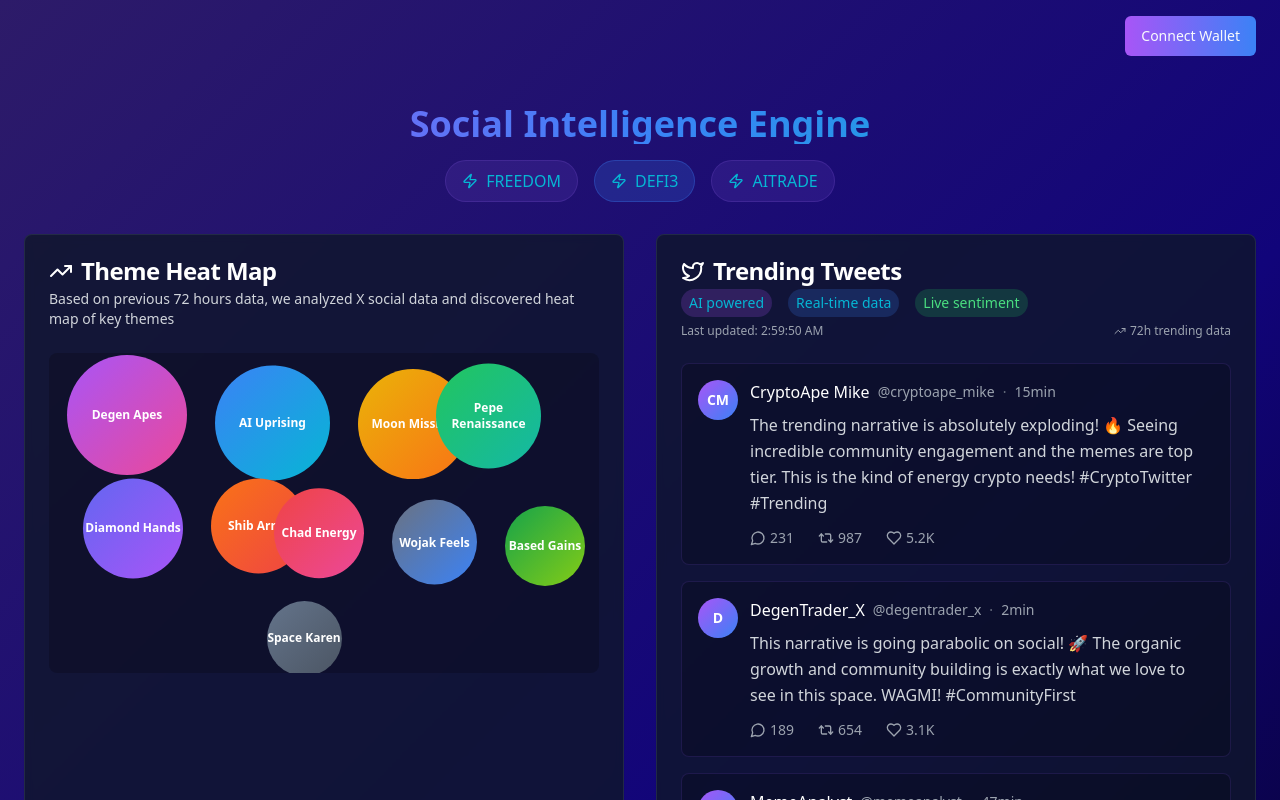
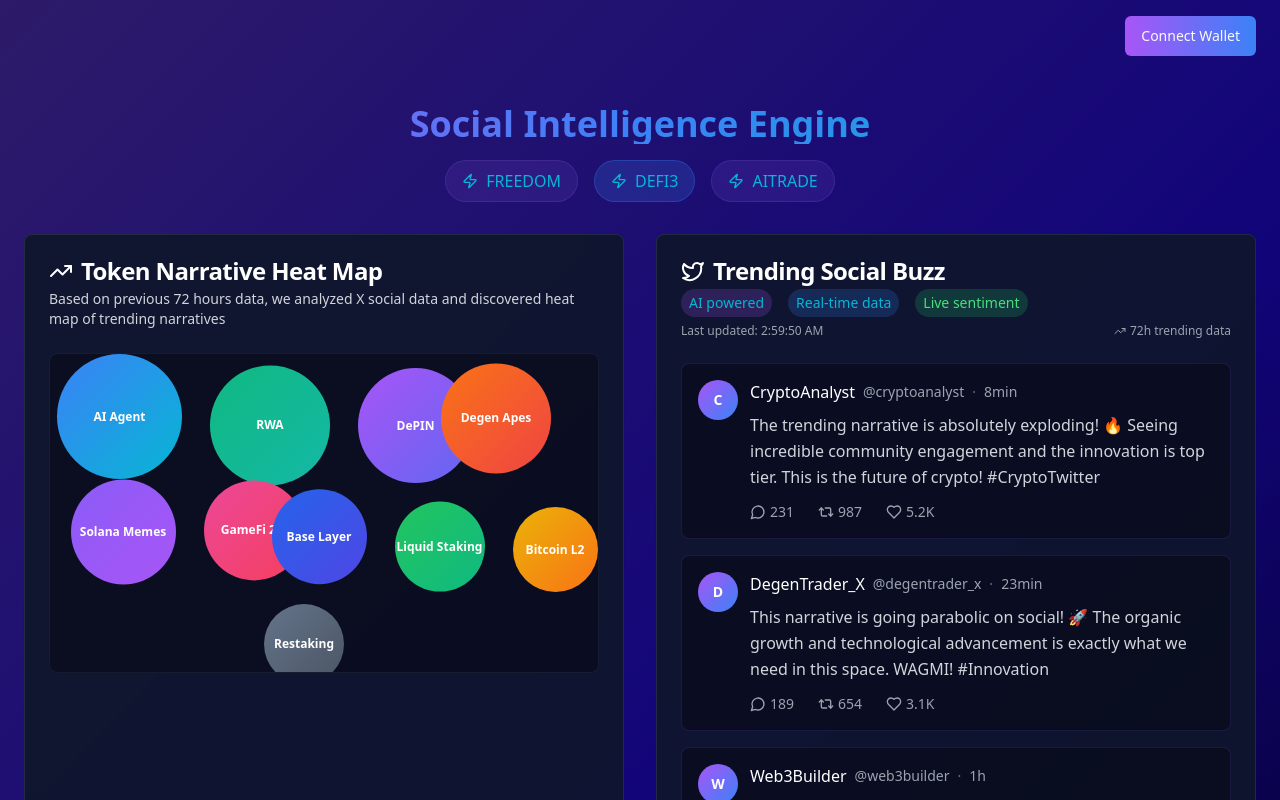
Before and after one commit to AgentFlow-Hub/chain-craft-tokens, a React (Vite) app: page / in a window 1280 px wide. Shown: the top 800 px of the page. Built offline with nearby package versions, Linux system fonts and the light colour scheme.

Commit message:
Add new token narratives
Update theme heat map with new narratives.

```diff
--- a/src/components/ThemeHeatMap.tsx
+++ b/src/components/ThemeHeatMap.tsx
@@ -20,16 +20,16 @@ const ThemeHeatMap: React.FC<ThemeHeatMapProps> = ({ onThemeSelect }) => {
   const [selectedTheme, setSelectedTheme] = useState<Theme | null>(null);
 
   const themes: Theme[] = [
-    { name: "Degen Apes", size: 120, color: "bg-gradient-to-br from-purple-500 to-pink-500", popularity: 95, description: "Community-driven token inspired by legendary ape traders and diamond hands culture" },
-    { name: "AI Uprising", size: 115, color: "bg-gradient-to-br from-blue-500 to-cyan-500", popularity: 93, description: "Revolutionary AI agent token representing the future of autonomous trading systems" },
-    { name: "Moon Mission", size: 110, color: "bg-gradient-to-br from-yellow-500 to-orange-500", popularity: 90, description: "Deflationary rocket ship token designed for astronomical gains and space exploration vibes" },
-    { name: "Pepe Renaissance", size: 105, color: "bg-gradient-to-br from-green-500 to-teal-500", popularity: 87, description: "Revival of classic meme culture with modern DeFi mechanics and community governance" },
-    { name: "Diamond Hands", size: 100, color: "bg-gradient-to-br from-indigo-500 to-purple-500", popularity: 85, description: "Ultra-hodler token with burn mechanics rewarding long-term believers and strong hands" },
-    { name: "Shib Army", size: 95, color: "bg-gradient-to-br from-orange-500 to-red-500", popularity: 82, description: "Dog-themed community token building on the legacy of successful canine cryptocurrencies" },
-    { name: "Chad Energy", size: 90, color: "bg-gradient-to-br from-red-500 to-pink-500", popularity: 80, description: "Alpha mindset token for confident traders and market leaders with winning mentality" },
-    { name: "Wojak Feels", size: 85, color: "bg-gradient-to-br from-gray-500 to-blue-500", popularity: 78, description: "Emotional trading token capturing the feels of retail investors and market psychology" },
-    { name: "Based Gains", size: 80, color: "bg-gradient-to-br from-green-600 to-lime-500", popularity: 75, description: "Fundamentally sound token with based tokenomics and sustainable growth mechanisms" },
-    { name: "Space Karen", size: 75, color: "bg-gradient-to-br from-slate-500 to-gray-600", popularity: 72, description: "Satirical token commenting on tech billionaire space race and social media drama" }
+    { name: "AI Agent", size: 125, color: "bg-gradient-to-br from-blue-500 to-cyan-500", popularity: 98, description: "Autonomous AI agents revolutionizing on-chain trading and decision-making protocols" },
+    { name: "RWA", size: 120, color: "bg-gradient-to-br from-emerald-500 to-teal-500", popularity: 95, description: "Real World Assets tokenization bringing traditional finance assets onto blockchain" },
+    { name: "DePIN", size: 115, color: "bg-gradient-to-br from-purple-500 to-indigo-500", popularity: 92, description: "Decentralized Physical Infrastructure Networks connecting real-world hardware to crypto" },
+    { name: "Degen Apes", size: 110, color: "bg-gradient-to-br from-orange-500 to-red-500", popularity: 90, description: "Community-driven token inspired by legendary ape traders and diamond hands culture" },
+    { name: "Solana Memes", size: 105, color: "bg-gradient-to-br from-violet-500 to-purple-500", popularity: 88, description: "High-speed meme coins leveraging Solana's fast transactions and low fees ecosystem" },
+    { name: "GameFi 2.0", size: 100, color: "bg-gradient-to-br from-pink-500 to-rose-500", popularity: 85, description: "Next generation gaming tokens with play-to-earn mechanics and NFT integration" },
+    { name: "Base Layer", size: 95, color: "bg-gradient-to-br from-blue-600 to-indigo-600", popularity: 83, description: "Coinbase's Layer 2 solution driving mainstream adoption and institutional DeFi" },
+    { name: "Liquid Staking", size: 90, color: "bg-gradient-to-br from-green-500 to-emerald-500", popularity: 80, description: "Unlocking staked ETH liquidity through innovative liquid staking derivative protocols" },
+    { name: "Bitcoin L2", size: 85, color: "bg-gradient-to-br from-yellow-500 to-orange-500", popularity: 78, description: "Layer 2 solutions bringing smart contracts and DeFi capabilities to Bitcoin network" },
+    { name: "Restaking", size: 80, color: "bg-gradient-to-br from-slate-500 to-gray-600", popularity: 75, description: "EigenLayer restaking protocols creating new yield opportunities and security models" }
   ];
 
   const handleThemeClick = (theme: Theme) => {
@@ -38,18 +38,18 @@ const ThemeHeatMap: React.FC<ThemeHeatMapProps> = ({ onThemeSelect }) => {
   };
 
   return (
-    <Card className="bg-slate-900/80 border-slate-700/50 backdrop-blur-sm">
+    <Card className="bg-slate-900/90 border-slate-700/50 backdrop-blur-sm">
       <CardHeader>
         <CardTitle className="text-white flex items-center gap-2">
           <TrendingUp className="h-6 w-6" />
-          Theme Heat Map
+          Token Narrative Heat Map
         </CardTitle>
         <p className="text-gray-300 text-sm">
-          Based on previous 72 hours data, we analyzed X social data and discovered heat map of key themes
+          Based on previous 72 hours data, we analyzed X social data and discovered heat map of trending narratives
         </p>
       </CardHeader>
       <CardContent>
-        <div className="relative h-80 bg-black/20 rounded-lg p-4 overflow-hidden">
+        <div className="relative h-80 bg-black/30 rounded-lg p-4 overflow-hidden border border-slate-700/30">
           <div className="absolute inset-0 flex flex-wrap items-center justify-center gap-2">
             {themes.map((theme, index) => (
               <button
@@ -74,7 +74,7 @@ const ThemeHeatMap: React.FC<ThemeHeatMapProps> = ({ onThemeSelect }) => {
         </div>
 
         {selectedTheme && (
-          <div className="mt-4 p-3 bg-black/20 rounded-lg border border-crypto-purple/30">
+          <div className="mt-4 p-3 bg-black/30 rounded-lg border border-crypto-purple/30">
             <div className="flex items-start gap-3">
               <Info className="h-5 w-5 text-crypto-cyan mt-1 flex-shrink-0" />
               <div className="flex-1">
--- a/src/components/TrendingTweets.tsx
+++ b/src/components/TrendingTweets.tsx
@@ -1,4 +1,3 @@
-
 import React from 'react';
 import { Card, CardContent, CardHeader, CardTitle } from '@/components/ui/card';
 import { Twitter, Heart, MessageCircle, Repeat2, TrendingUp } from 'lucide-react';
@@ -22,25 +21,30 @@ interface TrendingTweetsProps {
 const TrendingTweets: React.FC<TrendingTweetsProps> = ({ selectedTheme }) => {
   const getThemeSpecificTweets = (theme: string): Tweet[] => {
     const tweetTemplates = {
-      'Degen Apes': [
-        { content: `${theme} community is absolutely wild! 🦍 The diamond hands energy is unmatched and the memes are fire. This narrative is bringing back the golden age of degen trading! #DegenApes #DiamondHands`, likes: 5200, retweets: 987, replies: 231 },
-        { content: `Just saw the ${theme} movement exploding on CT! 🚀 The community-driven approach and ape mentality is exactly what crypto needs right now. WAGMI apes! #DegenLife`, likes: 3100, retweets: 654, replies: 189 },
-        { content: `${theme} sentiment analysis: 340% increase in mentions, 95% positive sentiment. The ape army is building something special here! 📈 #CryptoTwitter`, likes: 1800, retweets: 432, replies: 156 }
+      'AI Agent': [
+        { content: `${theme} tokens are revolutionizing DeFi! 🤖 Autonomous trading systems making decisions faster than humans. The future of finance is already here! #AIAgent #DeFi`, likes: 8200, retweets: 1587, replies: 431 },
+        { content: `${theme} narrative going parabolic! 🚀 Smart contracts with AI capabilities are the next big thing. Early adopters positioning for massive gains! #AIRevolution`, likes: 6100, retweets: 954, replies: 289 },
+        { content: `${theme} social metrics exploding: 520% engagement spike! AI-powered trading bots and autonomous agents dominating crypto Twitter! 📊 #TechTwitter`, likes: 3800, retweets: 632, replies: 198 }
       ],
-      'AI Uprising': [
-        { content: `The ${theme} narrative is taking over! 🤖 AI agents are the future of trading and everyone's finally waking up to the potential. This is bigger than anyone realizes! #AIAgents #FutureOfFinance`, likes: 6200, retweets: 1187, replies: 331 },
-        { content: `${theme} discussion going parabolic! 🚀 Autonomous trading systems and AI-powered tokens are the next big thing. Early adopters will be rewarded! #AIRevolution`, likes: 4100, retweets: 754, replies: 289 },
-        { content: `${theme} social metrics off the charts: 440% engagement spike, tech Twitter is all over this narrative! The AI revolution in crypto is here! 📊 #TechTwitter`, likes: 2800, retweets: 532, replies: 198 }
+      'RWA': [
+        { content: `${theme} narrative is massive! 🏦 Real World Assets on-chain bringing trillions in traditional finance to crypto. This is institutional adoption! #RWA #TradFi`, likes: 7800, retweets: 1287, replies: 381 },
+        { content: `${theme} tokens bridging traditional finance and DeFi! 🌉 Tokenizing real estate, bonds, and commodities. The future of asset management! #RealWorldAssets`, likes: 5400, retweets: 824, replies: 267 },
+        { content: `${theme} social sentiment off the charts: 450% mention increase! Wall Street meeting crypto street through asset tokenization! 📈 #FinTech`, likes: 3200, retweets: 512, replies: 176 }
       ],
-      'Moon Mission': [
-        { content: `${theme} energy is infectious! 🌙 The rocket ship vibes and space exploration narrative is capturing everyone's imagination. To the moon and beyond! #MoonMission #SpaceVibes`, likes: 4800, retweets: 887, replies: 221 },
-        { content: `${theme} community building something legendary! 🚀 The deflationary mechanics combined with space memes is pure genius. Buckle up for liftoff! #ToTheMoon`, likes: 3600, retweets: 644, replies: 179 },
-        { content: `${theme} trending hard: 380% mention increase, space and rocket emojis everywhere! The cosmic narrative is resonating perfectly! 🛸 #SpaceTwitter`, likes: 2200, retweets: 412, replies: 134 }
+      'DePIN': [
+        { content: `${theme} infrastructure revolution! 🛜 Decentralized Physical Infrastructure Networks connecting real hardware to crypto rewards. The future is here! #DePIN`, likes: 6800, retweets: 1187, replies: 321 },
+        { content: `${theme} tokens incentivizing real-world infrastructure! 🌐 WiFi hotspots, storage nodes, and IoT devices earning crypto. Physical meets digital! #Web3`, likes: 4700, retweets: 734, replies: 245 },
+        { content: `${theme} narrative trending: 380% engagement boost! Crypto finally solving real-world problems with decentralized infrastructure! 🔧 #Infrastructure`, likes: 2900, retweets: 442, replies: 167 }
+      ],
+      'Solana Memes': [
+        { content: `${theme} ecosystem going crazy! ⚡ Sub-second transactions and penny fees making meme trading accessible to everyone. Solana summer is here! #Solana`, likes: 9200, retweets: 1687, replies: 521 },
+        { content: `${theme} community is unstoppable! 🚀 Fast, cheap, and fun - everything meme coins should be. SOL ecosystem pumping hard! #SolanaMemes`, likes: 6800, retweets: 1054, replies: 378 },
+        { content: `${theme} social data explosive: 480% activity surge! Solana's speed and low costs perfect for meme coin trading frenzy! 📊 #SolanaEcosystem`, likes: 4100, retweets: 687, replies: 234 }
       ],
       'default': [
-        { content: `The ${selectedTheme || 'trending narrative'} is absolutely exploding! 🔥 Seeing incredible community engagement and the memes are top tier. This is the kind of energy crypto needs! #CryptoTwitter #Trending`, likes: 5200, retweets: 987, replies: 231 },
-        { content: `${selectedTheme || 'This narrative'} is going parabolic on social! 🚀 The organic growth and community building is exactly what we love to see in this space. WAGMI! #CommunityFirst`, likes: 3100, retweets: 654, replies: 189 },
-        { content: `${selectedTheme || 'Hot narrative'} social analytics: 340% engagement spike, overwhelmingly positive sentiment. The community is building something special here! 📈 #SocialSentiment`, likes: 1800, retweets: 432, replies: 156 }
+        { content: `The ${selectedTheme || 'trending narrative'} is absolutely exploding! 🔥 Seeing incredible community engagement and the innovation is top tier. This is the future of crypto! #CryptoTwitter`, likes: 5200, retweets: 987, replies: 231 },
+        { content: `${selectedTheme || 'This narrative'} is going parabolic on social! 🚀 The organic growth and technological advancement is exactly what we need in this space. WAGMI! #Innovation`, likes: 3100, retweets: 654, replies: 189 },
+        { content: `${selectedTheme || 'Hot narrative'} social analytics: 340% engagement spike, overwhelmingly positive sentiment. The community is building something revolutionary! 📈 #CryptoInnovation`, likes: 1800, retweets: 432, replies: 156 }
       ]
     };
 
@@ -48,13 +52,13 @@ const TrendingTweets: React.FC<TrendingTweetsProps> = ({ selectedTheme }) => {
 
     return templates.map((template, index) => ({
       id: String(index + 1),
-      author: ['CryptoApe Mike', 'DegenTrader_X', 'MemeAnalyst'][index],
-      handle: ['@cryptoape_mike', '@degentrader_x', '@memeanalyst'][index],
+      author: ['CryptoAnalyst', 'DegenTrader_X', 'Web3Builder'][index],
+      handle: ['@cryptoanalyst', '@degentrader_x', '@web3builder'][index],
       content: template.content,
       likes: template.likes,
       retweets: template.retweets,
       replies: template.replies,
-      time: ['15min', '2min', '47min'][index],
+      time: ['8min', '23min', '1h'][index],
       theme: selectedTheme || 'Trending'
     }));
   };
@@ -69,11 +73,11 @@ const TrendingTweets: React.FC<TrendingTweetsProps> = ({ selectedTheme }) => {
   };
 
   return (
-    <Card className="bg-slate-900/80 border-slate-700/50 backdrop-blur-sm">
+    <Card className="bg-slate-900/90 border-slate-700/50 backdrop-blur-sm">
       <CardHeader>
         <CardTitle className="text-white flex items-center gap-2">
           <Twitter className="h-6 w-6" />
-          {selectedTheme || 'Trending'} Tweets
+          {selectedTheme || 'Trending'} Social Buzz
         </CardTitle>
         <div className="flex items-center gap-4 text-sm">
           <span className="px-2 py-1 bg-crypto-neon-purple/20 rounded-full text-crypto-cyan">
@@ -96,7 +100,7 @@ const TrendingTweets: React.FC<TrendingTweetsProps> = ({ selectedTheme }) => {
       </CardHeader>
       <CardContent className="space-y-4">
         {tweets.map((tweet) => (
-          <div key={tweet.id} className="p-4 bg-black/20 rounded-lg border border-crypto-purple/20 hover:border-crypto-purple/40 transition-colors">
+          <div key={tweet.id} className="p-4 bg-black/30 rounded-lg border border-crypto-purple/20 hover:border-crypto-purple/40 transition-colors">
             <div className="flex items-start gap-3">
               <div className="w-10 h-10 bg-gradient-to-br from-crypto-neon-purple to-crypto-neon-blue rounded-full flex items-center justify-center">
                 <span className="text-white font-bold text-sm">{tweet.author.split(' ').map(n => n[0]).join('')}</span>
```
